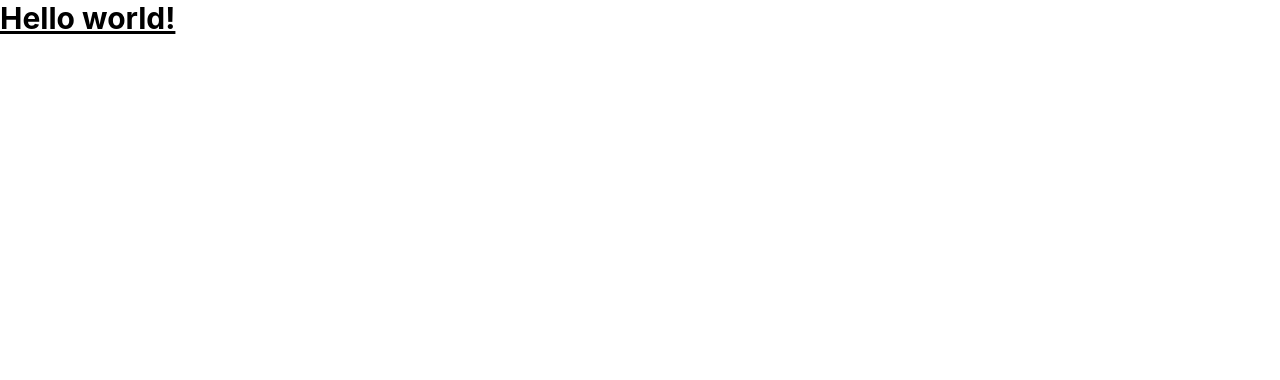
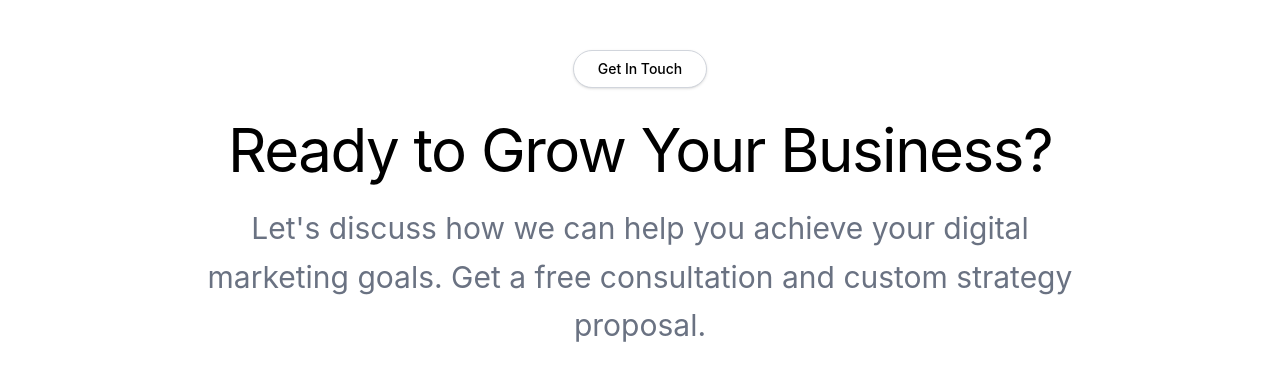
Before and after one commit to gayathri23-y/Agency-digital-market, a React (Vite) app: page / in a window 1280 px wide. Shown: the top 380 px of the page. Built offline with nearby package versions, Linux system fonts and the light colour scheme.

Commit message:
first module in contact page

```diff
--- a/src/App.jsx
+++ b/src/App.jsx
@@ -1,11 +1,10 @@
 import React from 'react'
+import Getintouch from './Components/Contact/Getintouch'
 
 const App = () => {
   return (
     <div>
-      <h1 class="text-3xl font-bold underline">
-    Hello world!
-  </h1>
+      <Getintouch />
     </div>
   )
 }
--- /dev/null
+++ b/src/Components/Contact/Getintouch.jsx
@@ -0,0 +1,24 @@
+import React from 'react'
+
+const Getintouch = () => {
+  return (
+     <section className="w-full min-h-[400px] bg-white flex items-center justify-center px-4 sm:px-6 md:px-8 lg:px-16 xl:px-16">
+      <div className="w-full max-w-5xl text-center px-4 sm:px-6 md:px-8 lg:px-16 xl:px-16">
+        <button className="mb-8 rounded-full border border-gray-300 bg-white px-6 py-2 text-sm font-medium text-black shadow-sm">
+          Get In Touch
+        </button>
+
+        <h1 className="text-3xl sm:text-4xl md:text-5xl lg:text-6xl font-normal tracking-tight text-black mb-6">
+          Ready to Grow Your Business?
+        </h1>
+
+        <p className="text-base sm:text-lg md:text-2xl lg:text-3xl leading-relaxed text-gray-500 max-w-4xl mx-auto">
+          Let&apos;s discuss how we can help you achieve your digital marketing goals.
+          Get a free consultation and custom strategy proposal.
+        </p>
+      </div>
+    </section>
+  )
+}
+
+export default Getintouch
```
Also changed, not shown: 1 other file (tests, documents, lock files or other folders).
